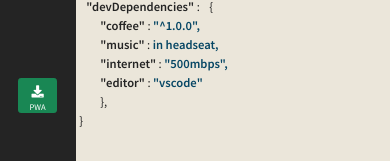
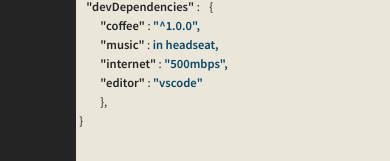
Before and after one commit to david-gelu/react-portfolio, a React (Create React App) app: page /#main in a window 390 px wide. Shown: the part 683-844 px from the top of the page. Built offline with nearby package versions, Linux system fonts and the light colour scheme.

Commit message:
hide install btn on all screens

```diff
--- a/src/compnents/NavBar.tsx
+++ b/src/compnents/NavBar.tsx
@@ -15,7 +15,6 @@ const NavBar = () => {
   const toggleShow = () => setShow((s) => !s);
 
   const { linkData } = useContext(NavBarContext)
-  console.log(linkData)
   let beforeInstallPrompt: any
   useEffect(() => {
     window.addEventListener("beforeinstallprompt", eventHandler)
@@ -65,8 +64,7 @@ const NavBar = () => {
           )}
           {!checkIfInstaled &&
             <TooltipWrap placement="right" key='download' desc={'Download on device'}>
-              <Button variant='success' className='mt-auto ' size='sm' onClick={install} >
-                {/* d-none d-lg-inline-block */}
+              <Button variant='success' className='mt-auto d-none d-lg-inline-block' size='sm' onClick={install} >
                 <i className="fas fa-download"></i>
                 <span className='d-block nav-text'>PWA</span>
               </Button>
```
